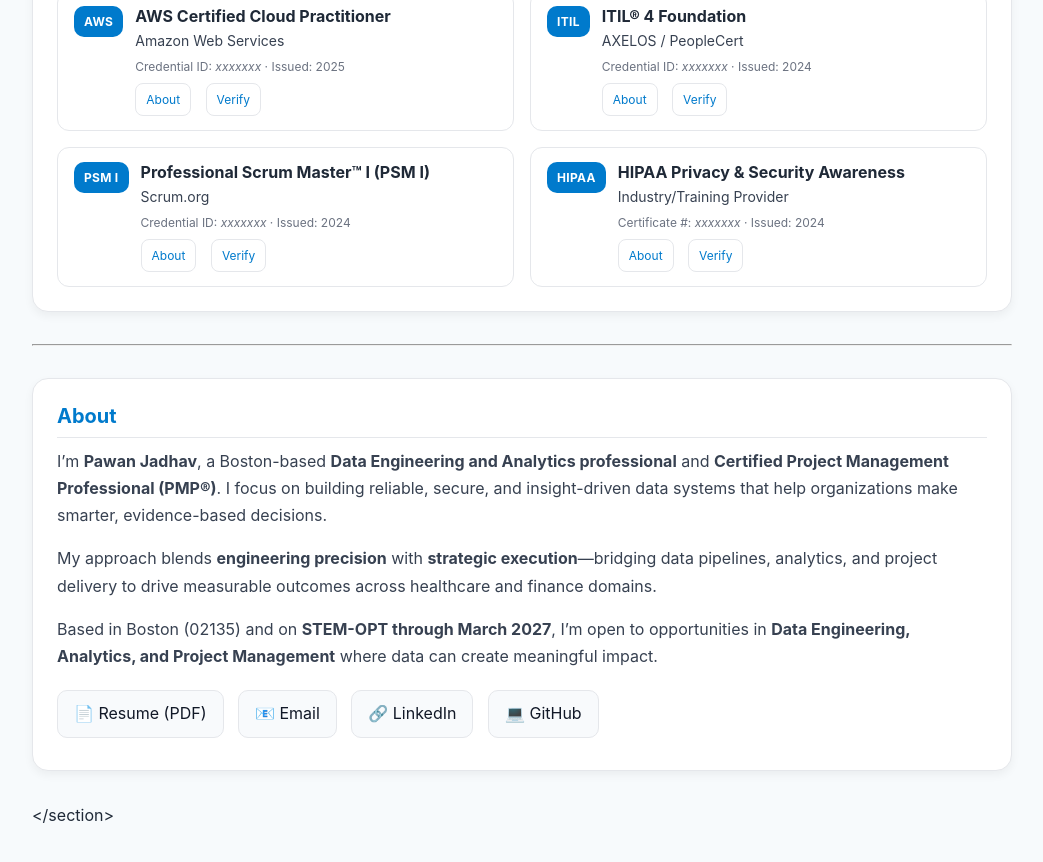
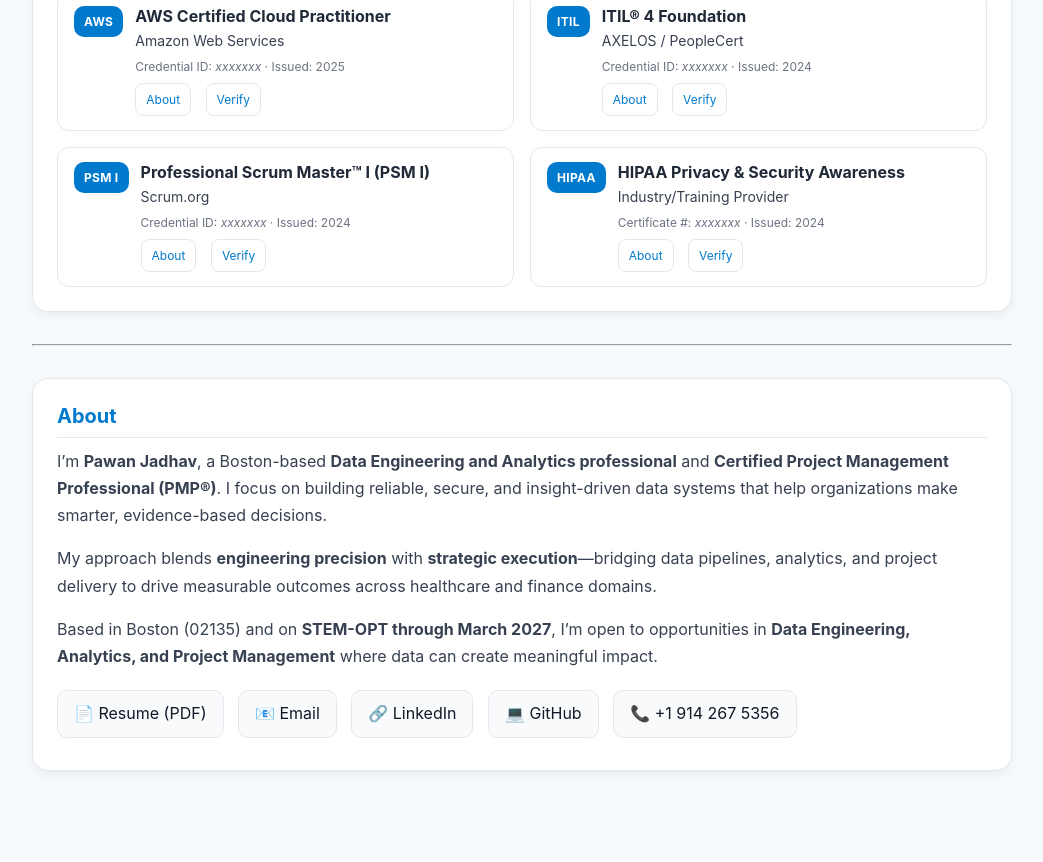
Before and after one commit to PawanJadhav7/PawanJadhav.github.io, a Jekyll site: the page built from index.md, in a window 1280 px wide and 900 px high, scrolled down 2260 px. Shown: the top 862 px of the window, without its empty margins (118-1161 px from the left). Built offline with Jekyll 4.4.1, drawn with Linux system fonts in a browser that asks for light colours.

Commit message:
Update index.md

```diff
--- a/index.md
+++ b/index.md
@@ -310,10 +310,9 @@ Batch + incremental ELT; time-series marts and KPI drilldowns.
   <p style="margin-top:20px;">
     <a class="btn" href="/assets/Pawan_Jadhav_Resume.pdf" target="_blank">📄 Resume (PDF)</a>
     <a class="btn" href="mailto:pawan.jadhav7@gmail.com">📧 Email</a>
-    <a class="btn" href="https://www.linkedin.com/in/yourlinkedin" target="_blank">🔗 LinkedIn</a>
-    <a class="btn" href="https://github.com/PawanJadhav" target="_blank">💻 GitHub</a>
+    <a class="btn" href="https://www.linkedin.com/in/pawan-jadhav/" target="_blank">🔗 LinkedIn</a>
+    <a class="btn" href="https://github.com/settings/repositories" target="_blank">💻 GitHub</a>
+    <a class="btn" target="_blank">📞 +1 914 267 5356</a>
   </p>
 
 </section>
-
-</section>
```
